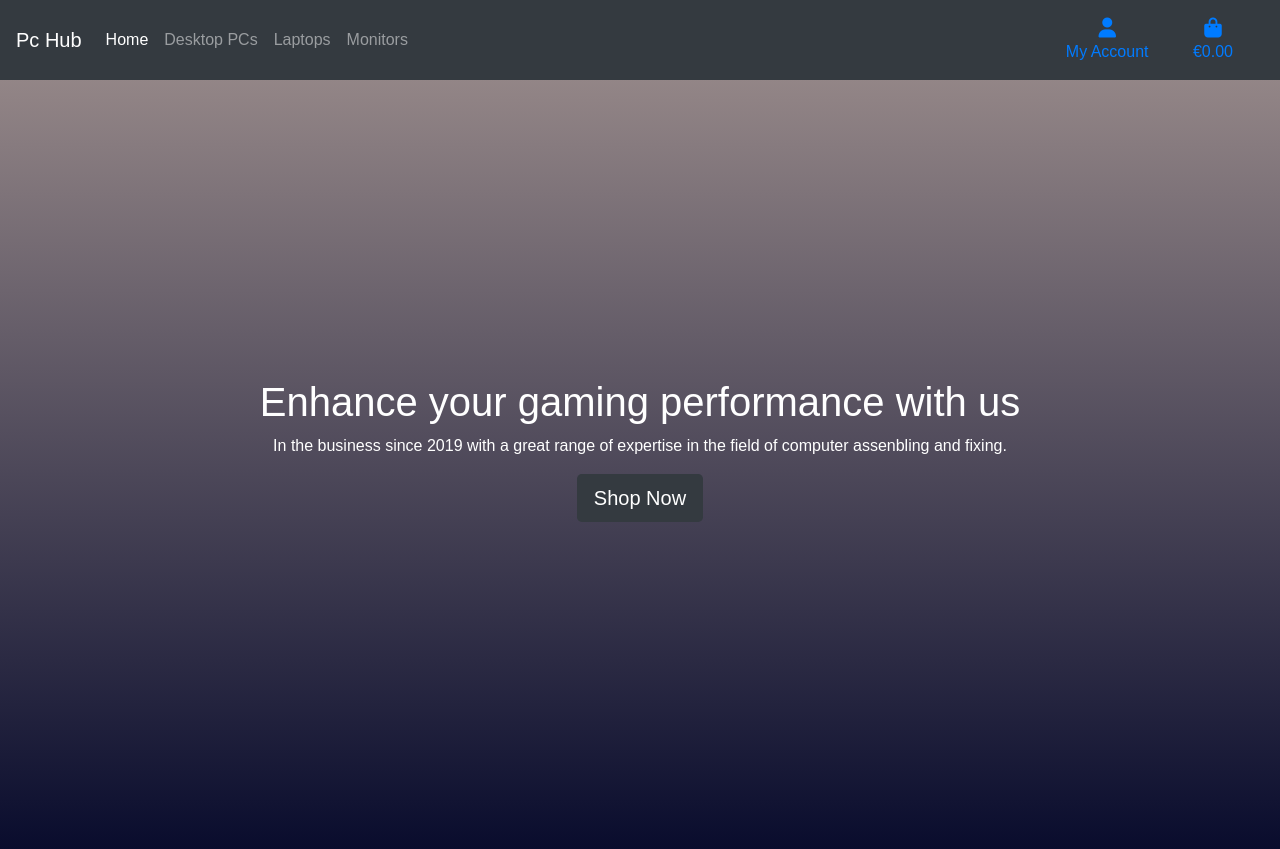
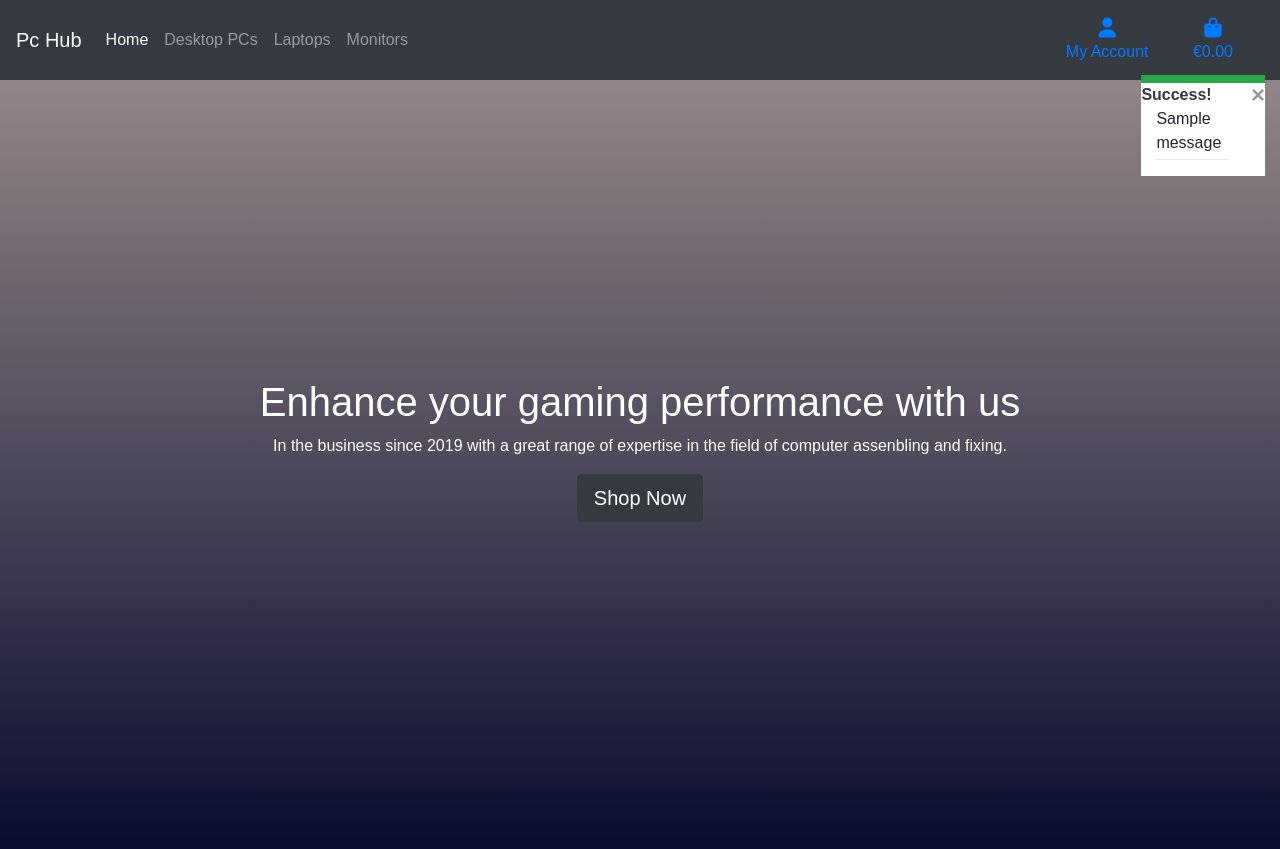
Before and after one commit to andreasarreqi/PcHub, a Django app: page / in a window 1280 px wide. Shown: the top 849 px of the page. Run offline with Django 3.2, Linux system fonts and the light colour scheme; tables that the repository leaves empty hold one stand-in row (values such as "Sample post"); one stand-in notice (Sample message) is shown; some libraries are stand-ins or nearby versions.

Commit message:
Added toast styling to dispay on the top right corner of the screen

```diff
--- a/pc_hub/settings.py
+++ b/pc_hub/settings.py
@@ -90,6 +90,8 @@ TEMPLATES = [
     },
 ]
 
+MESSAGE_STORAGE = 'django.contrib.messages.storage.session.SessionStorage'
+
 AUTHENTICATION_BACKENDS = (
     # Needed to login by username in Django admin, regardless of `allauth`
     'django.contrib.auth.backends.ModelBackend',
--- a/static/css/base.css
+++ b/static/css/base.css
@@ -191,6 +191,22 @@ h2 {
     justify-content: center;
 }
 
+/* ------------------------------- bootstrap toasts */
+
+.message-container {
+    position: fixed;
+    top: 75px;
+    right: 15px;
+    z-index: 99999999999;
+}
+
+.custom-toast {
+    overflow: visible;
+}
+
+.toast-capper {
+    height: 8px;
+}
 
 /*------------------------------------------- Media queries */
 @media only screen and (max-width: 360px) {
--- a/templates/base.html
+++ b/templates/base.html
@@ -84,14 +84,14 @@
                             <!--Add user options after-->
                             <div class="dropdown-menu border-0" aria-labelledby="user-options">
                                 {% if request.user.is_authenticated %}
-                                    {% if request.user.is_superuser %}
-                                        <a href="#" class="dropdown-item">Product Management</a>
-                                    {% endif %}
+                                {% if request.user.is_superuser %}
+                                <a href="#" class="dropdown-item">Product Management</a>
+                                {% endif %}
                                 <a href="#" class="dropdown-item">My Profile</a>
                                 <a href="{% url 'account_logout' %}" class="dropdown-item">Logout</a>
                                 {% else %}
-                                    <a href="{% url 'account_signup' %}" class="dropdown-item">Register</a>
-                                    <a href="{% url 'account_login' %}" class="dropdown-item">Login</a>
+                                <a href="{% url 'account_signup' %}" class="dropdown-item">Register</a>
+                                <a href="{% url 'account_login' %}" class="dropdown-item">Login</a>
                                 {% endif %}
                         </li>
                         <li class="list-inline-item">
@@ -111,6 +111,24 @@
         </nav>
     </header>
 
+    {% if messages %}
+    <div class="message-container">
+        {% for message in messages %}
+        {% with message.level as level %}
+        {% if level == 40 %}
+        {% include 'includes/toasts/toast_error.html' %}
+        {% elif level == 30 %}
+        {% include 'includes/toasts/toast_warning.html' %}
+        {% elif level == 25 %}
+        {% include 'includes/toasts/toast_success.html' %}
+        {% else %}
+        {% include 'includes/toasts/toast_info.html' %}
+        {% endif %}
+        {% endwith %}
+        {% endfor %}
+    </div>
+    {% endif %}
+
     <!--Page content wrapped in a main tag-->
     <main>
         {% block content %}
@@ -118,7 +136,10 @@
     </main>
 
     {% block postloadjs %}
-    <!-- For Later (Messages/Toasts)-->
+    <!--(Messages/Toasts)-->
+        <script type="text/javascript">
+            $('.toast').toast('show');
+        </script>
     {% endblock %}
 
     <!--Footer-->
@@ -159,9 +180,6 @@
             </div>
         </div>
     </footer>
-
-
-
 </body>
 
 </html>
```
